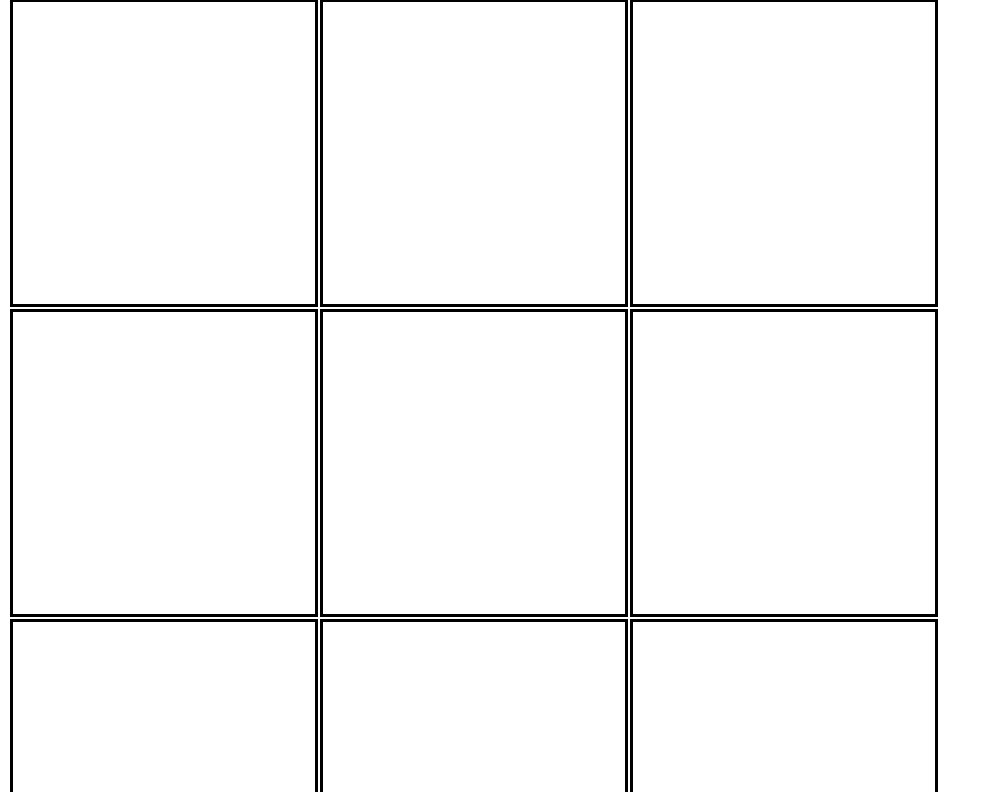
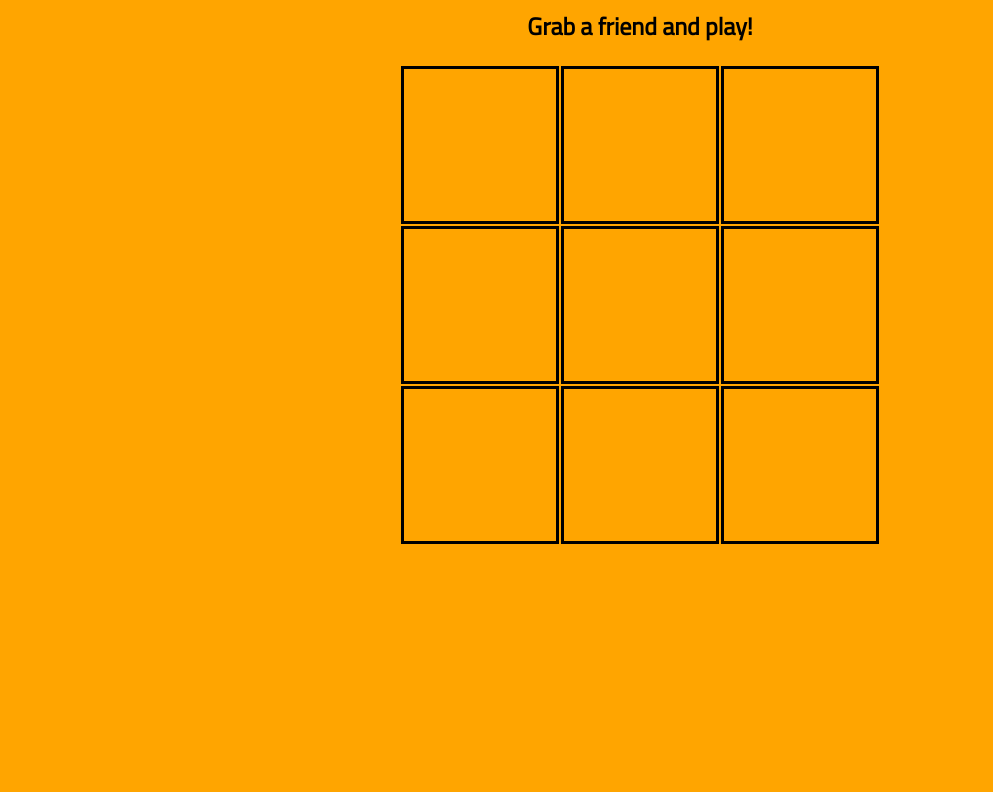
Before and after one commit to cbu787/naughts-crosses, a plain HTML site: page index.html in a window 1280 px wide. Shown: the part 83-875 px from the top of the page, without its empty margins (0-993 px from the left). After the commit the page ends 800 px from the top, so only its background shows below. Drawn offline with nearby package versions, Linux system fonts and the light colour scheme.

Commit message:
Added styling.

```diff
--- a/index.html
+++ b/index.html
@@ -4,10 +4,12 @@
     <meta charset="utf-8">
     <title>Naughts & Crosses</title>
     <link rel="stylesheet" href="styles.css" media="screen" title="no title" charset="utf-8">
+    <link href='https://fonts.googleapis.com/css?family=Titillium+Web' rel='stylesheet' type='text/css'>
     <script src="https://ajax.googleapis.com/ajax/libs/jquery/2.2.2/jquery.min.js"></script>
   </head>
   <body>
-    <h1>Let's play Naughts and Crosses</h1>
+    <h1>Naughts and Crosses</h1>
+    <h2>Grab a friend and play!</h2>
     <table>
       <tr>
         <td class="1"></td>
--- a/javascript.js
+++ b/javascript.js
@@ -30,9 +30,9 @@ $(document).on('ready', function () {
   $('td').on('click', function () {
 
     if (turn % 2 === 0) {
-      $(this).html("X").addClass("x");
+      $(this).html("X").addClass("x").css({"border-color": "white", "color": "white"});
     } else {
-      $(this).html("O").addClass("o");
+      $(this).html("O").addClass("o").css("color", "black");
     }
 
     $(this).off('click');
--- a/styles.css
+++ b/styles.css
@@ -1,9 +1,20 @@
+body {
+  font-family: "Titillium Web", Arial, sans-serif;
+  background-color: orange;
+  color: black;
+  text-align: center;
+}
+
 td {
-  font-family: Arial, sans-serif;
-  font-size: 150px;
+  font-size: 80px;
   text-align: center;
   border: 3px solid black;
-  width: 300px;
-  height: 300px;
+  width: 150px;
+  height: 150px;
   cursor: pointer;
 }
+
+table {
+  margin-left: auto;
+  margin-right: auto;
+}
```
